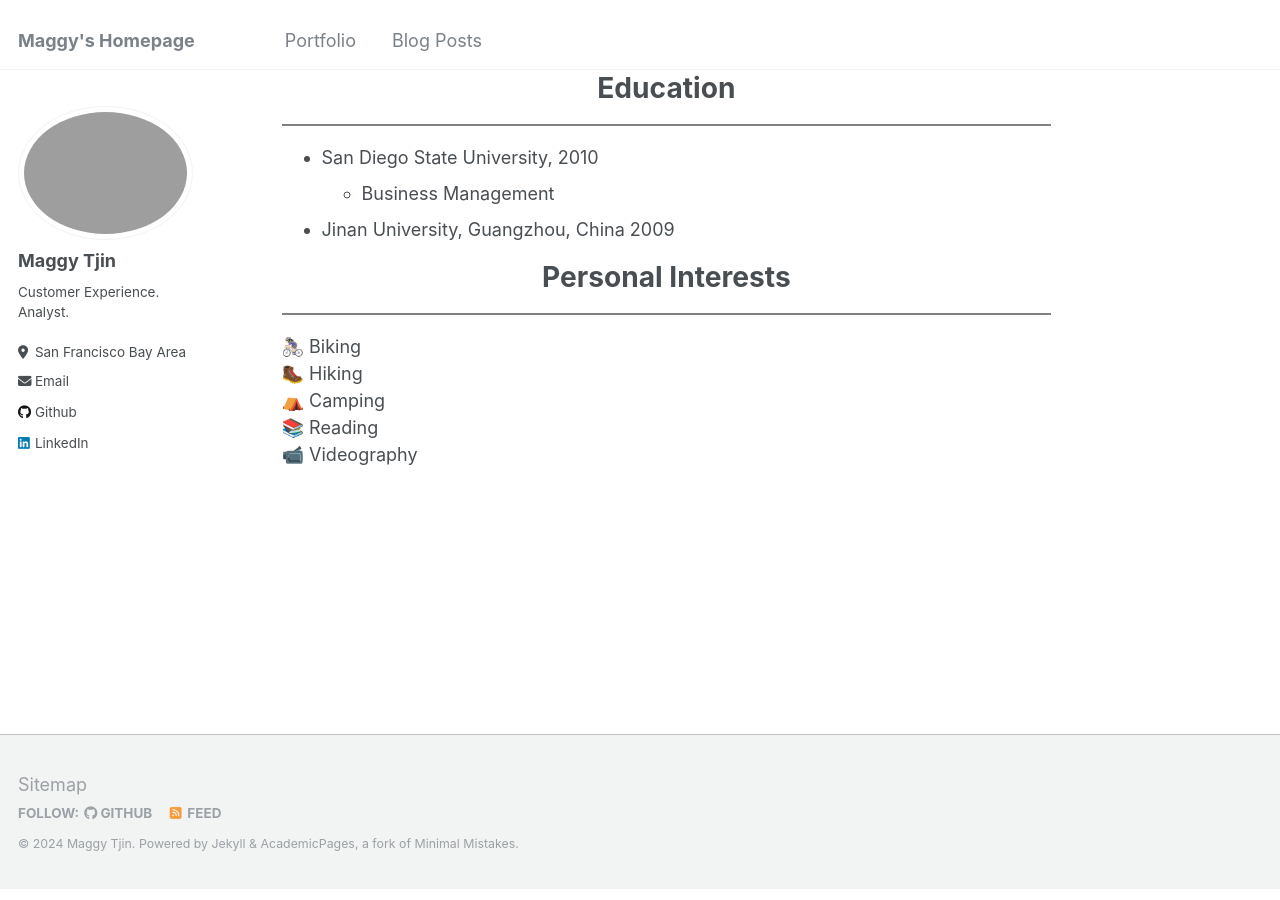
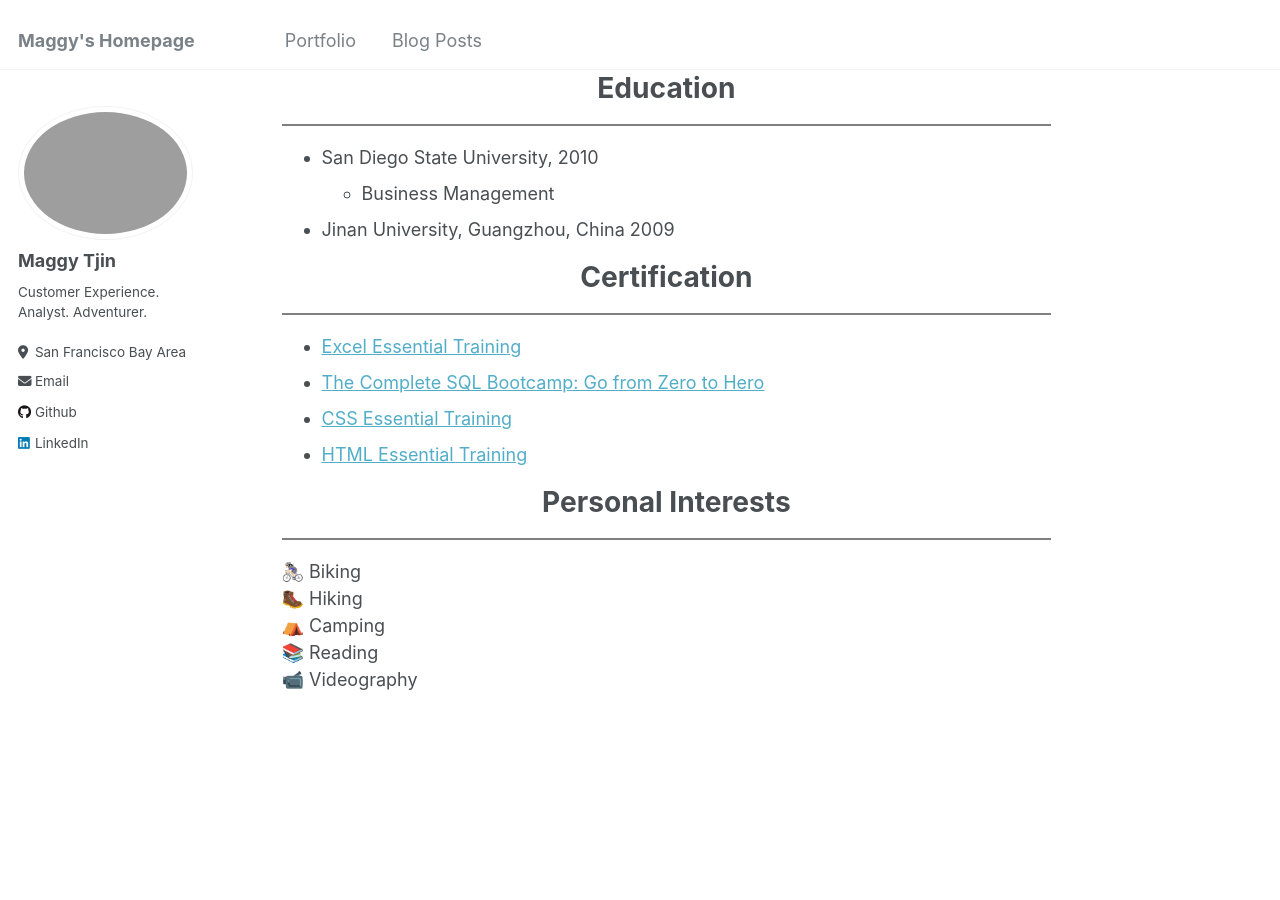
Before and after one commit to maggytjin/maggytjin.github.io, a Jekyll site: the page built from _pages/about.md, in a window 1280 px wide and 900 px high, scrolled down 2145 px. Built offline with Jekyll 4.4.1, drawn with Linux system fonts in a browser that asks for light colours; some of the changed text lies outside the part shown.

Commit message:
config updates removed some pages

```diff
--- a/_config.yml
+++ b/_config.yml
@@ -11,7 +11,7 @@ locale                   : "en-US"
 title                    : "Maggy's Homepage"
 title_separator          : "-"
 name                     : &name "Maggy Tjin"
-description              : &description "personal description"
+description              : &description "Customer Experience. Analyst. Adventurer."
 url                      : https://maggytjin.github.io # the base hostname & protocol for your site e.g. "https://mmistakes.github.io"
 baseurl                  : "" # the subpath of your site, e.g. "/blog"
 repository               : "maggytjin/maggytjin.github.io"
@@ -24,7 +24,7 @@ author:
   avatar           : "osaka.JPG"
   name             : "Maggy Tjin"
   pronouns         : # example: "she/her"
-  bio              : "Customer Experience. Analyst."
+  bio              : "Customer Experience. Analyst. Adventurer."
   location         : "San Francisco Bay Area"
   employer         : #
   uri              : # URL
--- a/_pages/about.md
+++ b/_pages/about.md
@@ -68,6 +68,13 @@ I've been in the Customer Experience industry for over 7 years. I have answered
     * Business Management
 * Jinan University, Guangzhou, China 2009
 
+<h1 style="text-align: center">Certification</h1>
+<hr style="height:2px;border-width:0;color:gray;background-color:gray">
+* <a href="https://www.linkedin.com/learning/certificates/5f2ac9143a4bba1105237f993b36d20a4df0362b4a5d9557806be74356d92444?lipi=urn%3Ali%3Apage%3Ad_flagship3_profile_view_base_certifications_details%3BZFODWX0RTFmF4KVww7mPTA%3D%3D">Excel Essential Training</a>
+* <a href="https://www.udemy.com/certificate/UC-482c18d9-b8ed-4668-9765-5231864d2093/">The Complete SQL Bootcamp: Go from Zero to Hero</a>
+* <a href="https://www.linkedin.com/learning/certificates/221059d9e96b9f3e899ea395bdb27483dc0628b0242b3bd30e447a35618318af?lipi=urn%3Ali%3Apage%3Ad_flagship3_profile_view_base_certifications_details%3BZFODWX0RTFmF4KVww7mPTA%3D%3D">CSS Essential Training</a>
+* <a href="https://www.linkedin.com/learning/certificates/cbffc8fc3bff6324962ad9672632cbda834a23e3a0cc020502fb82cd7a13403f?lipi=urn%3Ali%3Apage%3Ad_flagship3_profile_view_base_certifications_details%3BZFODWX0RTFmF4KVww7mPTA%3D%3D">HTML Essential Training</a>
+
 <h1 style="text-align: center">Personal Interests</h1>
 <hr style="height:2px;border-width:0;color:gray;background-color:gray">
 🚴🏻‍♀️ Biking
```
Also changed, not shown: other parts of _pages/about.md (+1 -1 lines), _pages/talkmap.html (deleted, +0 -9 lines), _pages/talks.html (deleted, +0 -16 lines), _pages/teaching.html (deleted, +0 -12 lines).
